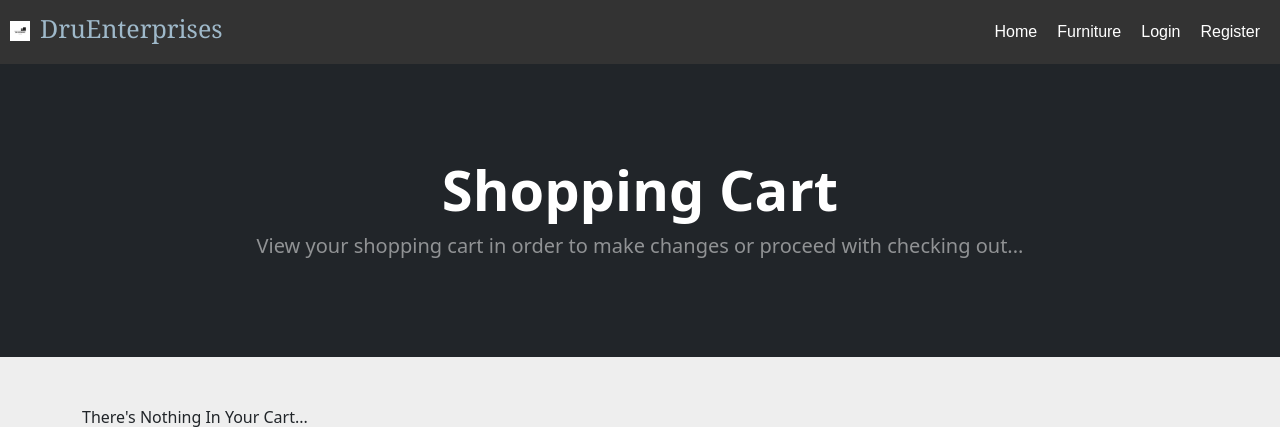
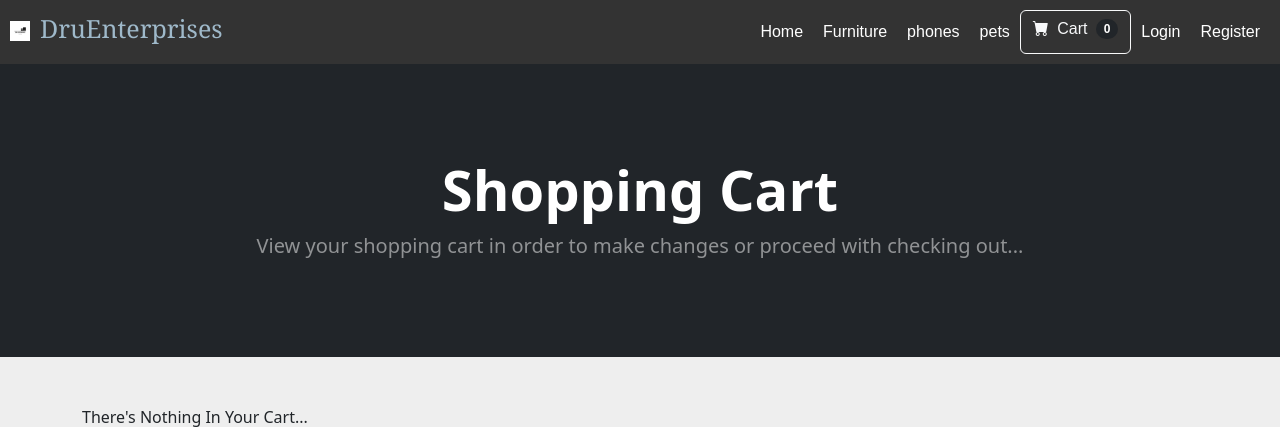
Before and after one commit to kalosius/Dru-Limited, a Django app: page /cart/ in a window 1280 px wide. Shown: the top 427 px of the page. Run offline with Django 5.2, Linux system fonts and the light colour scheme; some libraries are stand-ins or nearby versions.

```diff
--- a/druu/templates/base.html
+++ b/druu/templates/base.html
@@ -24,12 +24,19 @@
                 <ul class="nav-unorder">
                     <li><a href="{% url 'home' %}">Home</a></li>
                     <li><a href="{% url 'category' 'Beddings' %}">Furniture</a></li>
+                    <li><a href="{% url 'category' 'Phones' %}">phones</a></li>
+                    <li><a href="{% url 'category' 'Pets' %}">pets</a></li>
+                    <form class="d-flex">
+                        <a href="{% url 'cart_summary' %}" class="btn btn-outline-light">
+                            <i class="bi-cart-fill me-1"></i>
+                            Cart
+                            <span class="badge bg-dark text-white ms-1 rounded-pill" id="cart_quantity">{{ cart|length }}</span>
+                        </a>
+                    </form>
 
                     {% if user.is_authenticated %}
                     <!-- <li><a href="{% url 'category' 'Gadgets' %}">Gadgets</a></li> -->
-                    <li><a href="{% url 'category' 'Phones' %}">phones</a></li>
-                    <!-- <li><a href="">sneakers</a></li> -->
-                    <li><a href="{% url 'category' 'Pets' %}">pets</a></li>
+
                     <li><a href="{% url 'update_user' %}">Profile</a></li>
 
 
@@ -48,17 +55,14 @@
                             <li><a class="dropdown-item" href="{% url 'category' 'Soffer' %}">Soffer</a></li>
                         </ul>
                     </li> -->
+
                     <!-- cart -->
-                    <form class="d-flex">
-                        <a href="{% url 'cart_summary' %}" class="btn btn-outline-light">
-                            <i class="bi-cart-fill me-1"></i>
-                            Cart
-                            <span class="badge bg-dark text-white ms-1 rounded-pill" id="cart_quantity">{{ cart|length }}</span>
-                        </a>
-                    </form>
+
 
                     <li><a href="{% url 'logout' %}">Logout</a></li>
                     {% else %}
+
+
                     <li><a href="{% url 'login' %}">Login</a></li>
                     <li><a href="{% url 'register' %}">Register</a></li>
                     {% endif %}
--- a/druu/urls.py
+++ b/druu/urls.py
@@ -12,7 +12,6 @@ urlpatterns = [
 
     path('logout/', views.logout_user, name="logout"),
     # products
-    # path('clothes/', views.clothes, name="clothes"),
     path('furniture/', views.furniture, name="furniture"),
     path('gadgets/', views.gadgets, name="gadgets"),
     path('pets/', views.pets, name="pets"),
--- a/druu/views.py
+++ b/druu/views.py
@@ -121,10 +121,6 @@ def registration(request):
     else:
         return render(request, "authentication/register.html")
 
-# Products pages
-# def clothes(request):
-#     return render(request, 'products/clothes.html')
-
 
 def furniture(request):
     return render(request, 'products/furniture.html')
@@ -142,8 +138,6 @@ def phones_and_accessories(request):
     return render(request, 'products/phones.html')
 
 
-# def sneakers(request):
-#     return render(request, 'products/sneakers.html')
 
 # checkout page
 def checkout(request):
```
Also changed, not shown: db.sqlite3.
